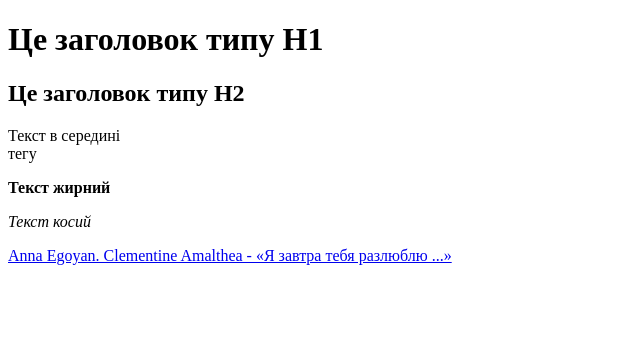
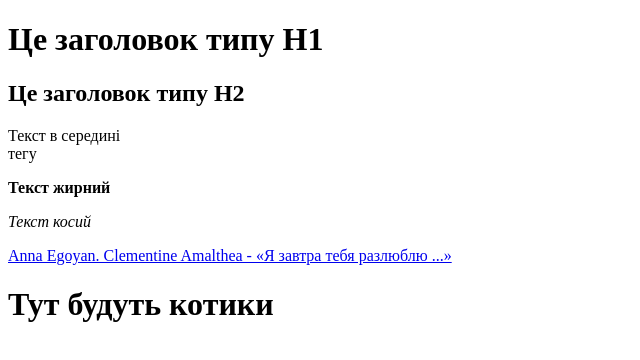
Before and after one commit to vardzalstepan/hello-Cat, a plain HTML site: page index.html in a window 1280 px wide. Shown: the whole page, without its empty margins (0-640 px from the left). Drawn offline with Linux system fonts and the light colour scheme.

Commit message:
Updated index.html

```diff
--- a/index.html
+++ b/index.html
@@ -12,5 +12,6 @@
 	<p><b>Текст жирний</b></p>
 	<p><em>Текст косий</em></p>
 	<a href="https://www.youtube.com/watch?v=lis3l0IszA0" target="_blank">Anna Egoyan. Clementine Amalthea - «Я завтра тебя разлюблю ...»</a>
+	<h1> Тут будуть котики </h1>
 </body>
 </html>
```
